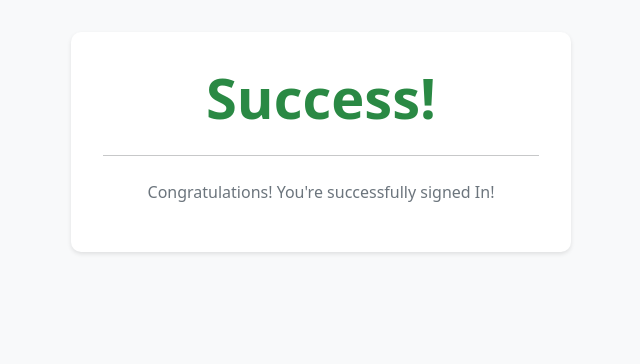
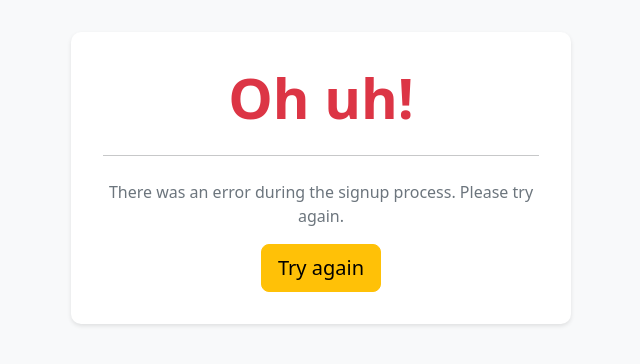
Before and after one commit to ehsaancode/Signup-form-mailchimp, a website: page success.html in a window 1280 px wide. Shown: the whole page, without its empty margins (319-959 px from the left). Drawn offline with nearby package versions, Linux system fonts and the light colour scheme.

Commit message:
Update success.html

```diff
--- a/success.html
+++ b/success.html
@@ -1,4 +1,4 @@
-<!DOCTYPE html>
+<!-- <!DOCTYPE html>
 <html lang="en">
 
 <head>
@@ -52,3 +52,62 @@
 </body>
 
 </html>
+ -->
+
+ <!DOCTYPE html>
+<html lang="en">
+
+<head>
+    <meta charset="UTF-8">
+    <meta name="viewport" content="width=device-width, initial-scale=1.0">
+    <title>Signin Failure</title>
+    <link href="https://cdn.jsdelivr.net/npm/bootstrap@5.3.0/dist/css/bootstrap.min.css" rel="stylesheet"
+        integrity="sha384-9ndCyUaIbzAi2FUVXJi0CjmCapSmO7SnpJef0486qhLnuZ2cdeRhO02iuK6FUUVM" crossorigin="anonymous">
+</head>
+<style>
+    body {
+        background-color: #f8f9fa;
+    }
+
+    .jumbotron {
+        background-color: #ffffff;
+        padding: 2rem;
+        margin: 2rem auto;
+        border-radius: 10px;
+        box-shadow: 0 2px 4px rgba(0, 0, 0, 0.1);
+        text-align: center;
+        max-width: 500px;
+    }
+
+    .display-4 {
+        color: #dc3545;
+        font-weight: bold;
+    }
+
+    p {
+        color: #6c757d;
+    }
+
+    .btn-primary {
+        background-color: #007bff;
+        border-color: #007bff;
+    }
+
+    .btn-primary:hover {
+        background-color: #0069d9;
+        border-color: #0062cc;
+    }
+</style>
+
+<body>
+    <div class="jumbotron">
+        <h1 class="display-4">Oh uh!</h1>
+        <hr class="my-4">
+        <p>There was an error during the signup process. Please try again.</p>
+        <form method="post" action="/failure">
+            <button class="btn btn-warning btn-lg" type="submit" role="button">Try again</button>
+        </form>
+    </div>
+</body>
+
+</html>
```
